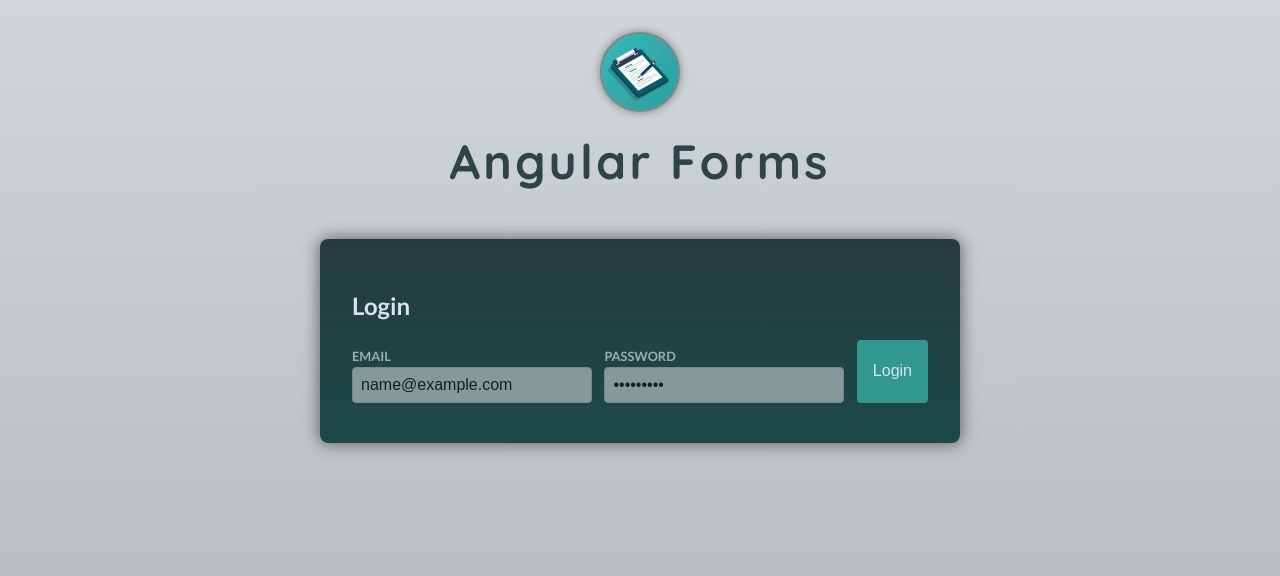
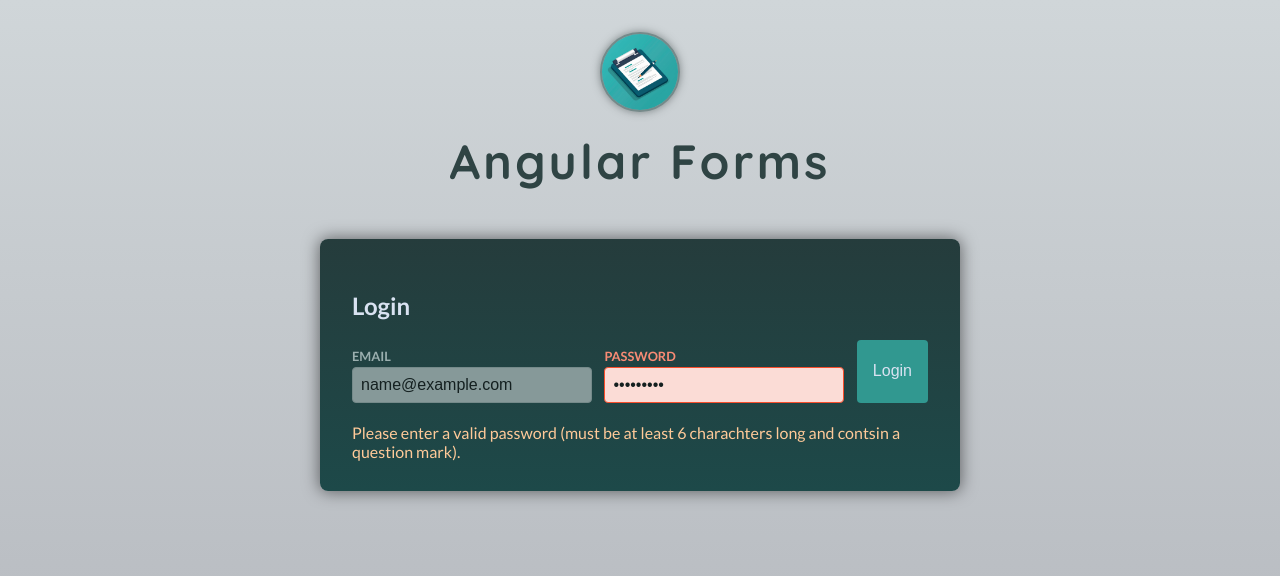
Before and after one commit to pandacreep/angular-complete-learn, an Angular app: page / in a window 1280 px wide. Both pictures are taken after typing "name@example.com", "Sample123" into the empty fields and a click on the button "Login". Shown: the top 576 px of the page. Built offline with nearby package versions, Linux system fonts and the light colour scheme.

Commit message:
building custom validators

```diff
--- a/src/app/auth/login/login.component.html
+++ b/src/app/auth/login/login.component.html
@@ -22,7 +22,7 @@
   }
   @if (passwordIsInvalid) {
     <p class="control-error">
-      Please enter a valid password (at least 6 charachters long).
+      Please enter a valid password (must be at least 6 charachters long and contsin a question mark).
     </p>
   }
 </form>
--- a/src/app/auth/login/login.component.ts
+++ b/src/app/auth/login/login.component.ts
@@ -1,5 +1,13 @@
 import { Component } from '@angular/core';
-import { FormControl, FormGroup, ReactiveFormsModule, Validators } from '@angular/forms';
+import { AbstractControl, FormControl, FormGroup, ReactiveFormsModule, Validators } from '@angular/forms';
+
+function mustContainQuestionMark(control: AbstractControl) {
+  if (control.value.includes('?')) {
+    return null;
+  }
+
+  return { doesNotContainQuestrionMark: true };
+}
 
 @Component({
   selector: 'app-login',
@@ -14,7 +22,11 @@ export class LoginComponent {
       validators: [Validators.email, Validators.required],
     }),
     password: new FormControl('', {
-      validators: [Validators.required, Validators.minLength(6)],
+      validators: [
+        Validators.required,
+        Validators.minLength(6),
+        mustContainQuestionMark,
+      ],
     }),
   });
 
```
